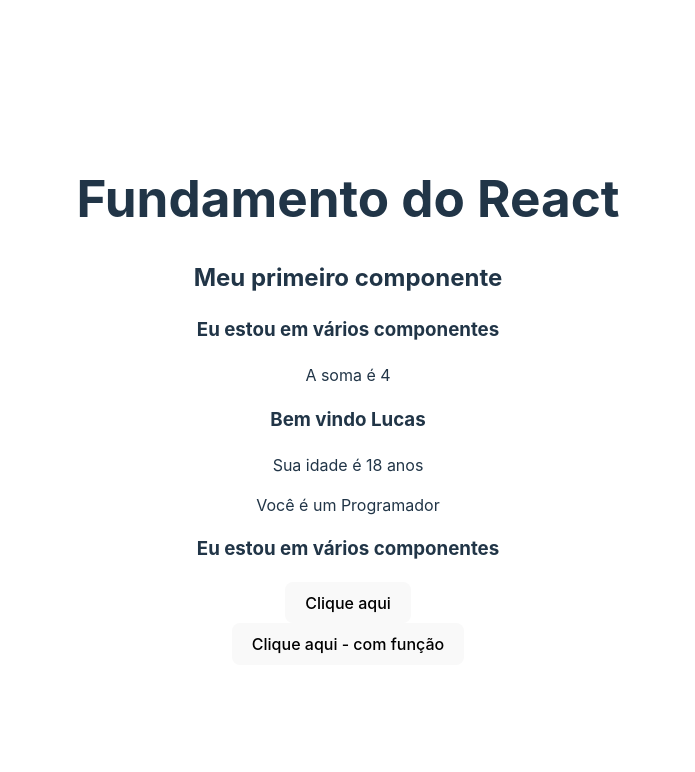
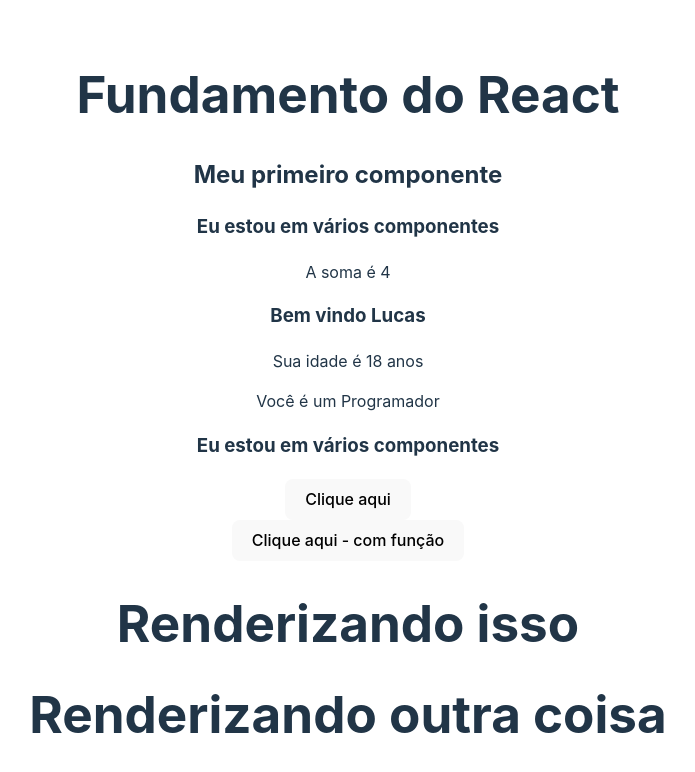
Before and after one commit to Lucassevero06/front-end-udemy, a React (Vite) app in the folder REACT/2_FUNDAMENTOS/fundamentos/: page / in a window 1280 px wide. Shown: the top 772 px of the page, without its empty margins (292-987 px from the left). Built offline with nearby package versions, Linux system fonts and the light colour scheme.

Commit message:
funções com renderização

```diff
--- a/REACT/2_FUNDAMENTOS/fundamentos/src/components/Events.jsx
+++ b/REACT/2_FUNDAMENTOS/fundamentos/src/components/Events.jsx
@@ -4,6 +4,18 @@ const Events = () => {
     const handleClick = () => {
         console.log("função com evento");
     }
+
+    // 8 - Função de renderização
+    const renderSomething = (x) => {
+        if(x) {
+            return <h1>Renderizando isso</h1>
+        } else {
+            return <h1>Renderizando outra coisa</h1>
+
+        }
+    };
+
+    // return 10 > 2 && <p>Carregando....</p>
 
     return (
         <div>
@@ -16,6 +28,9 @@ const Events = () => {
             <div>
                 <button onClick={handleClick}>Clique aqui - com função</button>
             </div>
+            {/* Função com renderização */}
+            {renderSomething(true)}
+            {renderSomething(false)}
         </div>
     )
 }
```
Lines whose indentation alone changed are shown as unchanged.
